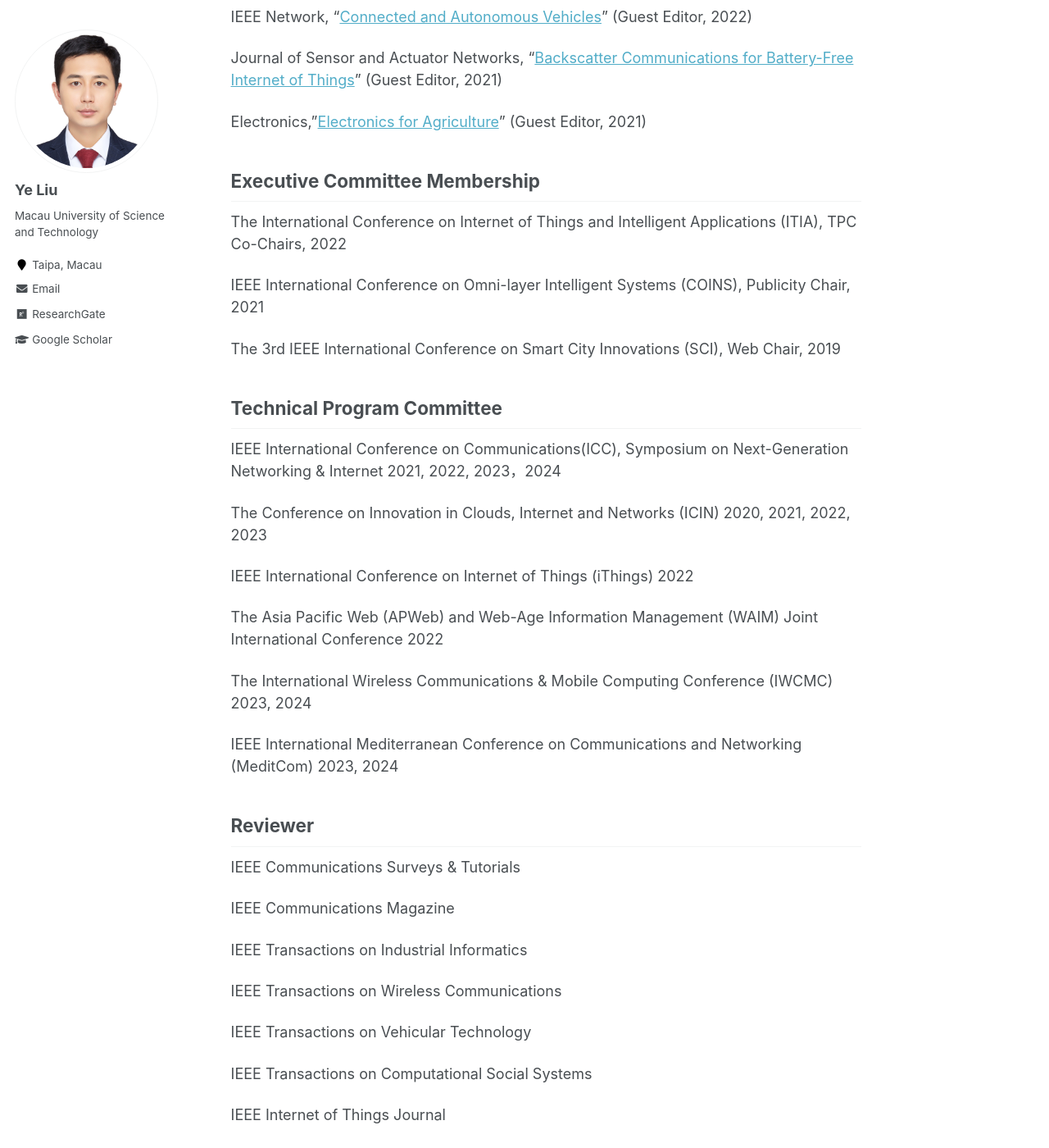
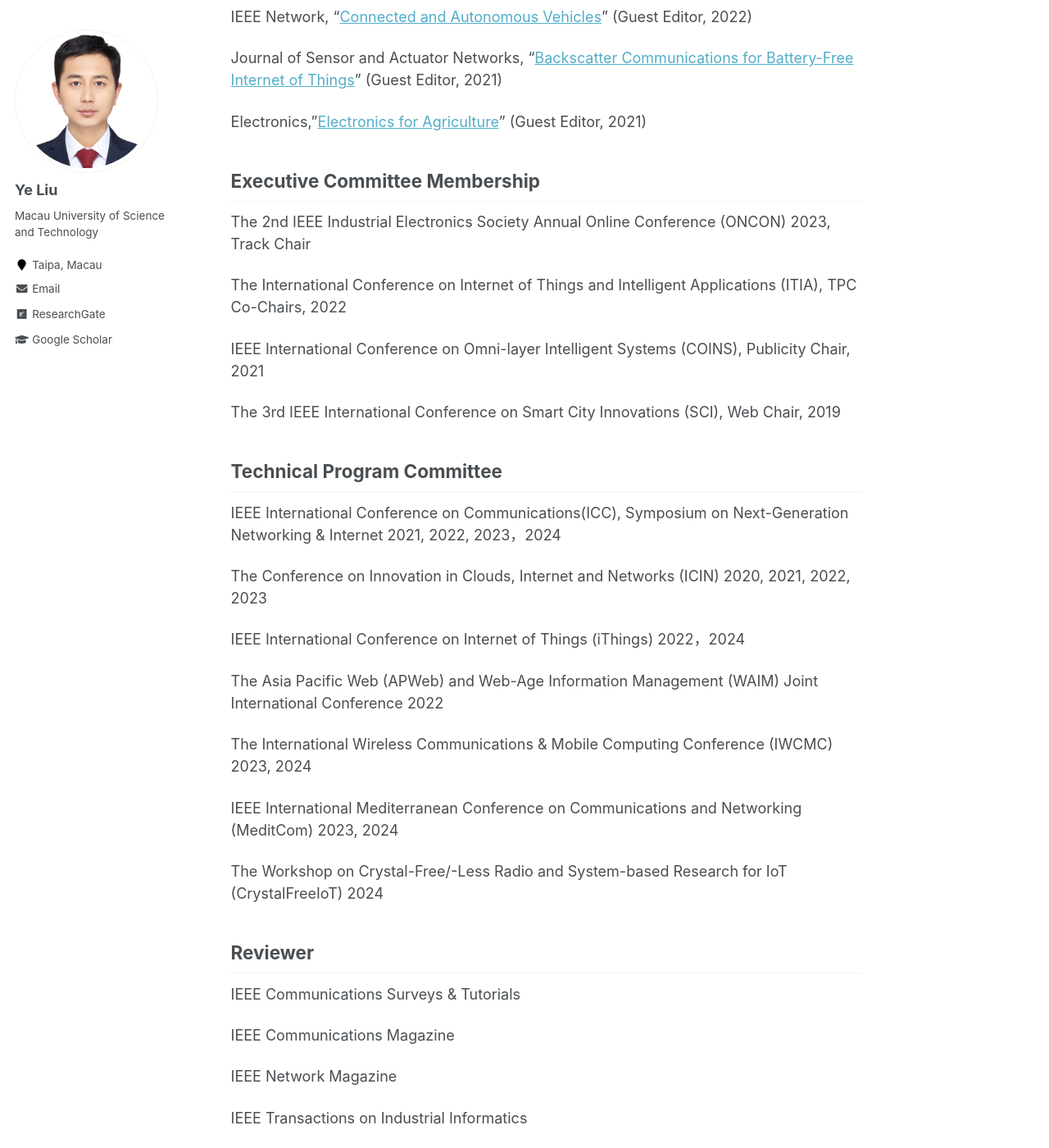
Before and after one commit to ChrisYe-Liu/chrisye-liu.github.io, a Jekyll site: the page built from _pages/professional-activities.md, in a window 1280 px wide and 1400 px high, scrolled down 1154 px. Shown: the whole window at 82% size. Built offline with Jekyll 4.4.1, drawn with Linux system fonts in a browser that asks for light colours.

Commit message:
Update professional-activities.md

```diff
--- a/_pages/professional-activities.md
+++ b/_pages/professional-activities.md
@@ -39,6 +39,8 @@
 
 Executive Committee Membership
 ------
+The 2nd IEEE Industrial Electronics Society Annual Online Conference (ONCON) 2023, Track Chair
+
 The International Conference on Internet of Things and Intelligent Applications (ITIA), TPC Co-Chairs, 2022
 
 IEEE International Conference on Omni-layer Intelligent Systems (COINS), Publicity Chair, 2021
@@ -51,19 +53,24 @@
 
 The Conference on Innovation in Clouds, Internet and Networks (ICIN) 2020, 2021, 2022, 2023
 
-IEEE International Conference on Internet of Things (iThings) 2022
+IEEE International Conference on Internet of Things (iThings) 2022，2024
 
- The Asia Pacific Web (APWeb) and Web-Age Information Management (WAIM) Joint International Conference 2022
+The Asia Pacific Web (APWeb) and Web-Age Information Management (WAIM) Joint International Conference 2022
 
 The International Wireless Communications & Mobile Computing Conference (IWCMC) 2023, 2024
 
 IEEE International Mediterranean Conference on Communications and Networking (MeditCom) 2023, 2024
+
+The Workshop on Crystal-Free/-Less Radio and System-based Research for IoT (CrystalFreeIoT) 2024
+
 
 Reviewer
 ------
 IEEE Communications Surveys & Tutorials
 
 IEEE Communications Magazine
+
+IEEE Network Magazine
 
 IEEE Transactions on Industrial Informatics
 
```
